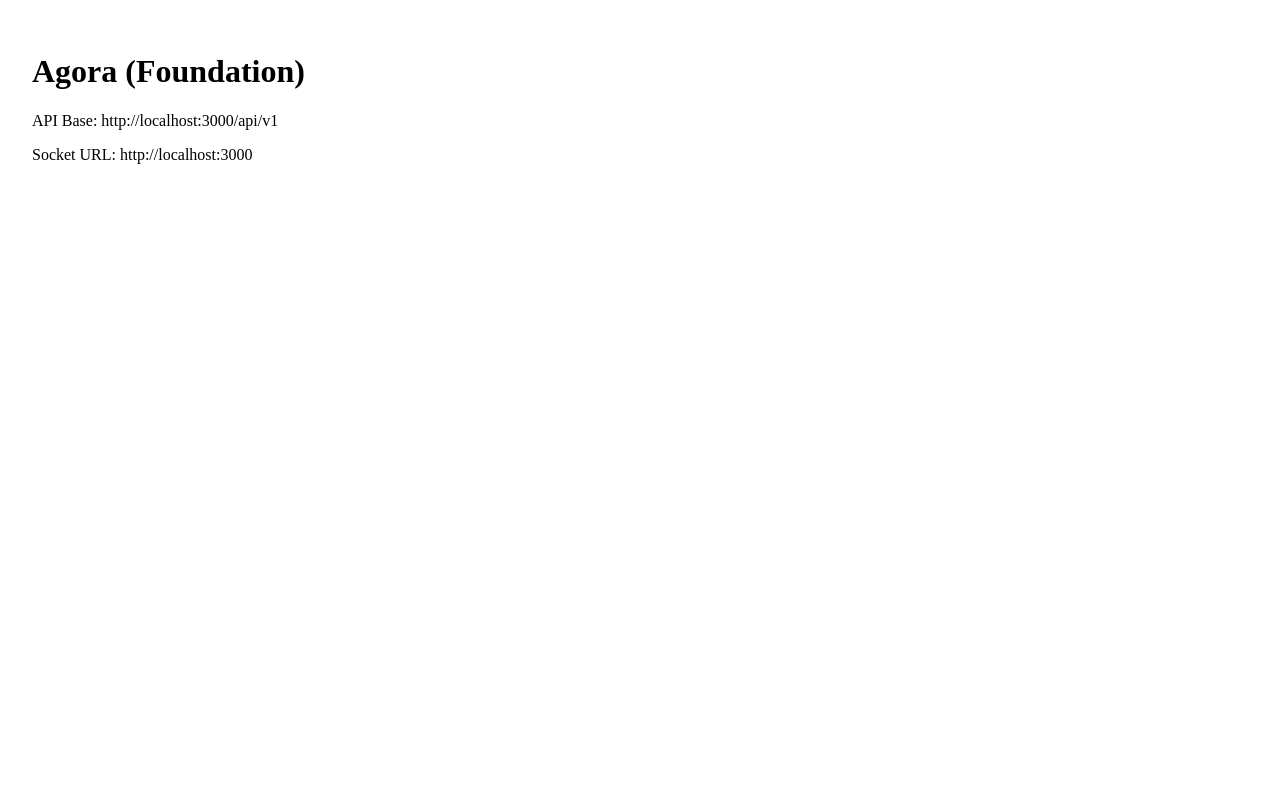
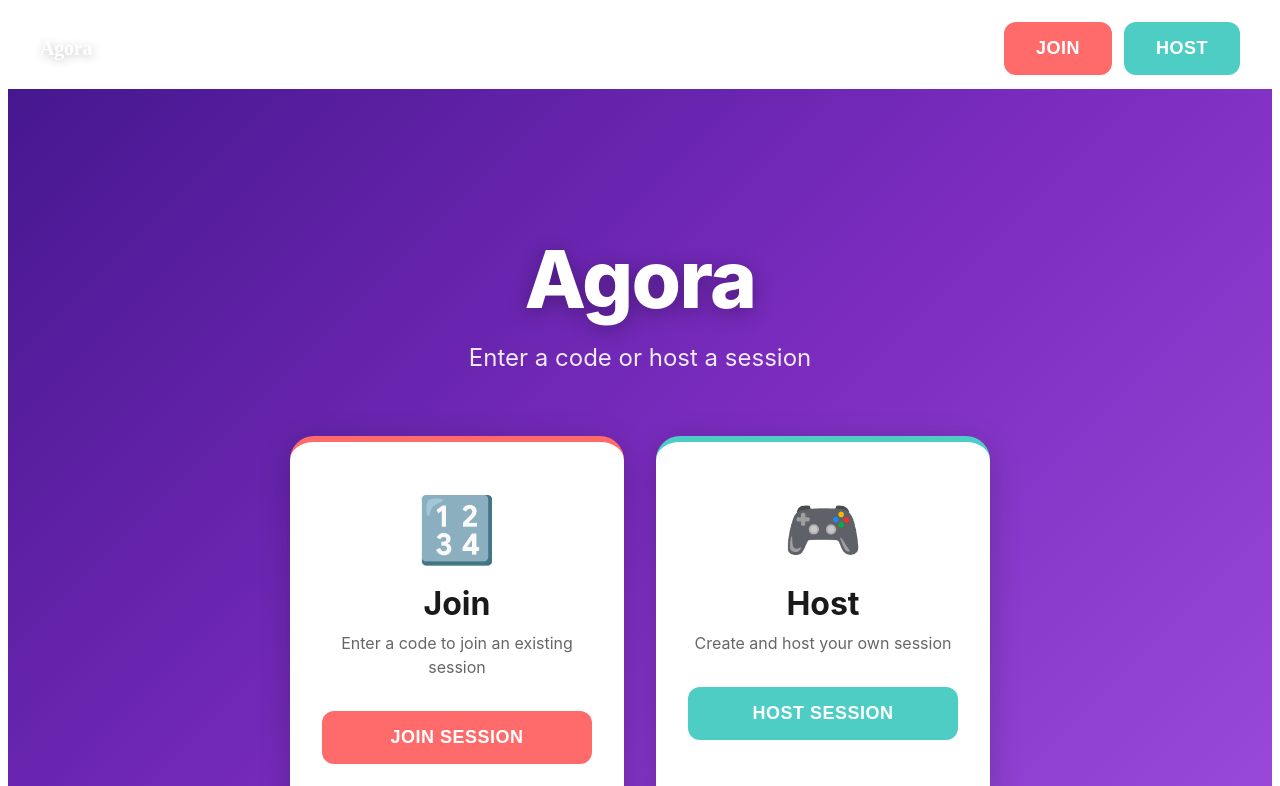
Before and after one commit to TXST-Agora/Agora, a React (Vite) app in the folder apps/frontend/: page / in a window 1280 px wide. Shown: the top 786 px of the page. Built offline with nearby package versions, Linux system fonts and the light colour scheme; no server answers.

Commit message:
SCRUM-13 adding landing page

```diff
--- a/apps/frontend/src/App.tsx
+++ b/apps/frontend/src/App.tsx
@@ -1,11 +1,24 @@
-import './lib/socket';
+// App.ts
+import React from 'react';
+import Landing from './components/Landing';
 
 export default function App() {
   return (
-    <div style={{ padding: 24 }}>
-      <h1>Agora (Foundation)</h1>
-      <p>API Base: {import.meta.env.VITE_API_BASE_URL}</p>
-      <p>Socket URL: {import.meta.env.VITE_SOCKET_URL}</p>
+    <div className="app-shell">
+      {/* Global Top Navigation */}
+      <nav className="navbar">
+        <div className="navbar-container">
+          <div className="navbar-brand">Agora</div>
+          <div className="navbar-actions">
+            {/* (Optional) wire these to routes later */}
+            <button className="btn btn-join btn-nav">Join</button>
+            <button className="btn btn-host btn-nav">Host</button>
+          </div>
+        </div>
+      </nav>
+
+      {/* Your existing pages/components */}
+      <Landing />
     </div>
   );
 }
--- /dev/null
+++ b/apps/frontend/src/components/Landing.css
@@ -0,0 +1,210 @@
+/* --- Global Top Navigation (App-level) --- */
+.navbar {
+    position: sticky;
+    top: 0;
+    z-index: 100;
+    background: rgba(255, 255, 255, 0.12);
+    backdrop-filter: blur(10px);
+    border-bottom: 1px solid rgba(255, 255, 255, 0.18);
+  }
+
+  .navbar-container {
+    max-width: 1200px;
+    margin: 0 auto;
+    padding: 0.85rem 1.25rem;
+    display: flex;
+    align-items: center;
+    justify-content: space-between;
+  }
+
+  .navbar-brand {
+    font-weight: 800;
+    font-size: 1.25rem;
+    letter-spacing: -0.01em;
+    color: #ffffff;
+    text-shadow: 0 2px 10px rgba(0,0,0,0.25);
+  }
+
+  .navbar-actions {
+    display: flex;
+    gap: 0.75rem;
+  }
+
+  .btn-nav {
+    padding: 0.6rem 1rem;
+    font-size: 0.95rem;
+    border-radius: 10px;
+  }
+
+.landing {
+  min-height: 100vh;
+  display: flex;
+  align-items: center;
+  justify-content: center;
+  background: linear-gradient(135deg, #46178f 0%, #7b2cbf 50%, #9d4edd 100%);
+  padding: 2rem;
+  font-family: -apple-system, BlinkMacSystemFont, 'Segoe UI', 'Roboto', 'Oxygen',
+    'Ubuntu', 'Cantarell', 'Fira Sans', 'Droid Sans', 'Helvetica Neue',
+    sans-serif;
+}
+
+.landing-container {
+  max-width: 1200px;
+  width: 100%;
+  text-align: center;
+}
+
+.landing-header {
+  margin-bottom: 4rem;
+  animation: fadeInDown 0.6s ease-out;
+}
+
+.landing-title {
+  font-size: 5rem;
+  font-weight: 800;
+  color: #ffffff;
+  margin: 0 0 1rem 0;
+  text-shadow: 0 4px 20px rgba(0, 0, 0, 0.3);
+  letter-spacing: -0.02em;
+}
+
+.landing-subtitle {
+  font-size: 1.5rem;
+  color: #ffffff;
+  opacity: 0.9;
+  font-weight: 400;
+  margin: 0;
+}
+
+.landing-actions {
+  display: grid;
+  grid-template-columns: repeat(auto-fit, minmax(280px, 1fr));
+  gap: 2rem;
+  max-width: 700px;
+  margin: 0 auto;
+  animation: fadeInUp 0.6s ease-out 0.2s both;
+}
+
+.action-card {
+  background: #ffffff;
+  border-radius: 24px;
+  padding: 3rem 2rem;
+  box-shadow: 0 8px 32px rgba(0, 0, 0, 0.2);
+  transition: transform 0.3s ease, box-shadow 0.3s ease;
+  cursor: pointer;
+}
+
+.action-card:hover {
+  transform: translateY(-8px);
+  box-shadow: 0 12px 48px rgba(0, 0, 0, 0.3);
+}
+
+.join-card {
+  border-top: 6px solid #ff6b6b;
+}
+
+.host-card {
+  border-top: 6px solid #4ecdc4;
+}
+
+.card-icon {
+  font-size: 4rem;
+  margin-bottom: 1rem;
+}
+
+.action-card h2 {
+  font-size: 2rem;
+  font-weight: 700;
+  color: #1a1a1a;
+  margin: 0 0 0.5rem 0;
+}
+
+.action-card p {
+  font-size: 1rem;
+  color: #666666;
+  margin: 0 0 2rem 0;
+  line-height: 1.5;
+}
+
+.btn {
+  width: 100%;
+  padding: 1rem 2rem;
+  font-size: 1.125rem;
+  font-weight: 600;
+  border: none;
+  border-radius: 12px;
+  cursor: pointer;
+  transition: all 0.2s ease;
+  text-transform: uppercase;
+  letter-spacing: 0.5px;
+}
+
+.btn-join {
+  background: #ff6b6b;
+  color: #ffffff;
+}
+
+.btn-join:hover {
+  background: #ff5252;
+  transform: scale(1.02);
+}
+
+.btn-host {
+  background: #4ecdc4;
+  color: #ffffff;
+}
+
+.btn-host:hover {
+  background: #45b8b0;
+  transform: scale(1.02);
+}
+
+.btn:active {
+  transform: scale(0.98);
+}
+
+@keyframes fadeInDown {
+  from {
+    opacity: 0;
+    transform: translateY(-30px);
+  }
+  to {
+    opacity: 1;
+    transform: translateY(0);
+  }
+}
+
+@keyframes fadeInUp {
+  from {
+    opacity: 0;
+    transform: translateY(30px);
+  }
+  to {
+    opacity: 1;
+    transform: translateY(0);
+  }
+}
+
+/* Responsive Design */
+@media (max-width: 768px) {
+  .landing-title {
+    font-size: 3.5rem;
+  }
+
+  .landing-subtitle {
+    font-size: 1.25rem;
+  }
+
+  .landing-actions {
+    grid-template-columns: 1fr;
+    gap: 1.5rem;
+  }
+
+  .action-card {
+    padding: 2rem 1.5rem;
+  }
+
+  .card-icon {
+    font-size: 3rem;
+  }
+}
--- /dev/null
+++ b/apps/frontend/src/components/Landing.tsx
@@ -0,0 +1,30 @@
+import './Landing.css';
+
+export default function Landing() {
+  return (
+    <div className="landing">
+      <div className="landing-container">
+        <div className="landing-header">
+          <h1 className="landing-title">Agora</h1>
+          <div className="landing-subtitle">Enter a code or host a session</div>
+        </div>
+
+        <div className="landing-actions">
+          <div className="action-card join-card">
+            <div className="card-icon">🔢</div>
+            <h2>Join</h2>
+            <p>Enter a code to join an existing session</p>
+            <button className="btn btn-join">Join Session</button>
+          </div>
+
+          <div className="action-card host-card">
+            <div className="card-icon">🎮</div>
+            <h2>Host</h2>
+            <p>Create and host your own session</p>
+            <button className="btn btn-host">Host Session</button>
+          </div>
+        </div>
+      </div>
+    </div>
+  );
+}
```
